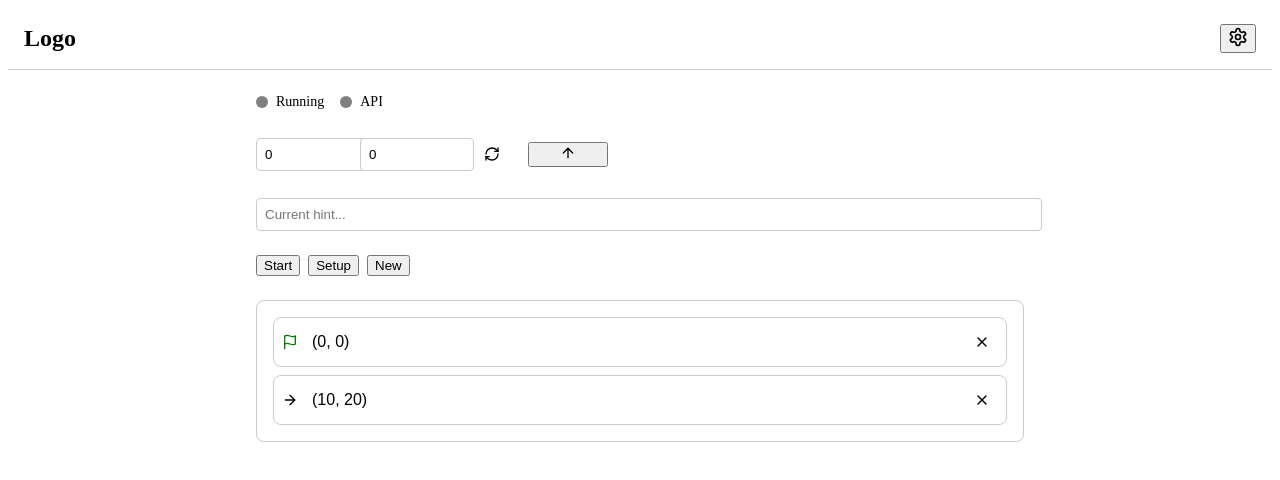
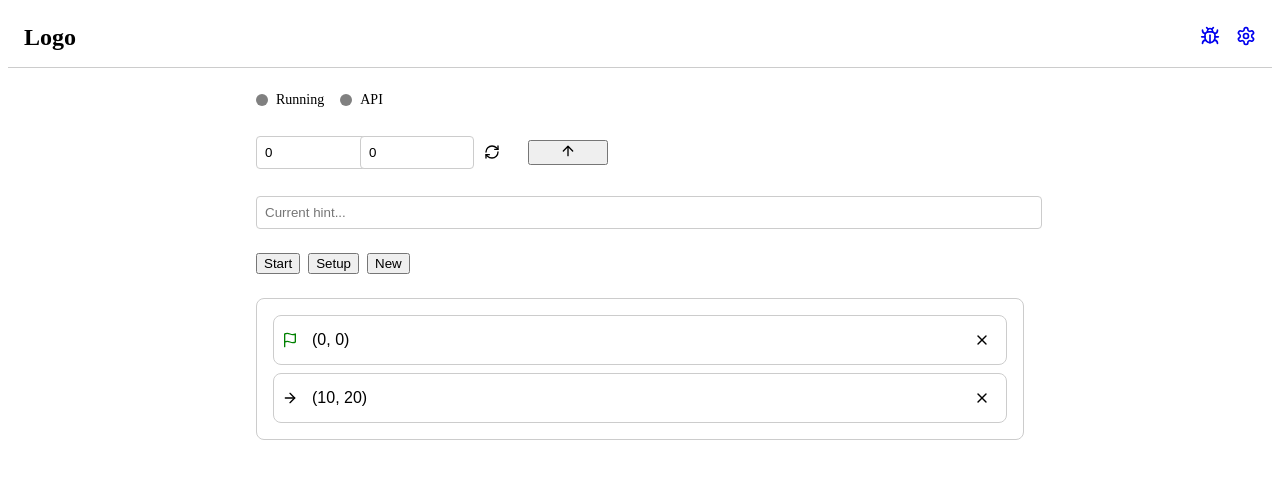
Before and after one commit to LightInn/dofus-hunteRS, a React (Vite) app: page / in a window 1280 px wide. Shown: the top 480 px of the page. Built offline with nearby package versions, Linux system fonts and the light colour scheme.

Commit message:
feat: Add navigation links and clean up layout
- Introduced navigation links for debug and settings.
- Improved code formatting for better readability.
- Minor adjustments to component structure and styles.

```diff
--- a/src/pages/HomePage.tsx
+++ b/src/pages/HomePage.tsx
@@ -1,8 +1,9 @@
-import { Settings, ArrowUp, ArrowDown, ArrowLeft, ArrowRight } from "lucide-react";
-import { StatusIndicator } from "../components/status-indicator";
-import { CoordinateInput } from "../components/coordinate-input";
-import { HistoryList } from "../components/history-list";
-import { useState } from "react";
+import {Settings, ArrowUp, ArrowDown, ArrowLeft, ArrowRight, LucideBug} from "lucide-react";
+import {StatusIndicator} from "../components/status-indicator";
+import {CoordinateInput} from "../components/coordinate-input";
+import {HistoryList} from "../components/history-list";
+import {useState} from "react";
+import {Link} from "react-router-dom";
 
 export default function ControlPanel() {
     const [isRunning, setIsRunning] = useState(false);
@@ -10,26 +11,27 @@ export default function ControlPanel() {
     const [direction, setDirection] = useState<"up" | "down" | "left" | "right">("up");
     const [hint, setHint] = useState("");
     const [points, setPoints] = useState([
-        { id: "1", isStart: true, x: 0, y: 0 },
-        { id: "2", isStart: false, x: 10, y: 20 },
+        {id: "1", isStart: true, x: 0, y: 0},
+        {id: "2", isStart: false, x: 10, y: 20},
     ]);
 
     const getDirectionIcon = () => {
-        const iconStyle = { height: "1rem", width: "1rem" };
+        const iconStyle = {height: "1rem", width: "1rem"};
         switch (direction) {
             case "up":
-                return <ArrowUp style={iconStyle} />;
+                return <ArrowUp style={iconStyle}/>;
             case "down":
-                return <ArrowDown style={iconStyle} />;
+                return <ArrowDown style={iconStyle}/>;
             case "left":
-                return <ArrowLeft style={iconStyle} />;
+                return <ArrowLeft style={iconStyle}/>;
             case "right":
-                return <ArrowRight style={iconStyle} />;
+                return <ArrowRight style={iconStyle}/>;
         }
     };
 
+
     return (
-        <div style={{ minHeight: "100vh", backgroundColor: "var(--background)" }}>
+        <div style={{minHeight: "100vh", backgroundColor: "var(--background)"}}>
             <header
                 style={{
                     display: "flex",
@@ -39,10 +41,17 @@ export default function ControlPanel() {
                     padding: "1rem",
                 }}
             >
-                <div style={{ fontSize: "1.5rem", fontWeight: "bold" }}>Logo</div>
-                <button>
-                    <Settings style={{ height: "1.25rem", width: "1.25rem" }} />
-                </button>
+                <div style={{fontSize: "1.5rem", fontWeight: "bold"}}>Logo</div>
+
+                <div style={{display: "flex", gap: "1rem"}}>
+                    <Link to="/debug">
+                        <LucideBug style={{height: "1.25rem", width: "1.25rem"}}/>
+                    </Link>
+
+                    <Link to="/settings">
+                        <Settings style={{height: "1.25rem", width: "1.25rem"}}/>
+                    </Link>
+                </div>
             </header>
 
             <main
@@ -55,14 +64,14 @@ export default function ControlPanel() {
                     gap: "1.5rem",
                 }}
             >
-                <div style={{ display: "flex", gap: "1rem" }}>
-                    <StatusIndicator label="Running" status={isRunning ? "active" : "inactive"} />
-                    <StatusIndicator label="API" status={apiStatus} />
+                <div style={{display: "flex", gap: "1rem"}}>
+                    <StatusIndicator label="Running" status={isRunning ? "active" : "inactive"}/>
+                    <StatusIndicator label="API" status={apiStatus}/>
                 </div>
 
-                <div style={{ display: "flex", alignItems: "center", gap: "1rem" }}>
-                    <CoordinateInput onReload={() => console.log("Reloading coordinates...")} />
-                    <button style={{ width: "5rem" }}>{getDirectionIcon()}</button>
+                <div style={{display: "flex", alignItems: "center", gap: "1rem"}}>
+                    <CoordinateInput onReload={() => console.log("Reloading coordinates...")}/>
+                    <button style={{width: "5rem"}}>{getDirectionIcon()}</button>
                 </div>
 
                 <input
@@ -77,7 +86,7 @@ export default function ControlPanel() {
                     }}
                 />
 
-                <div style={{ display: "flex", gap: "0.5rem" }}>
+                <div style={{display: "flex", gap: "0.5rem"}}>
                     <button onClick={() => setIsRunning(!isRunning)}>
                         {isRunning ? "Stop" : "Start"}
                     </button>
```
